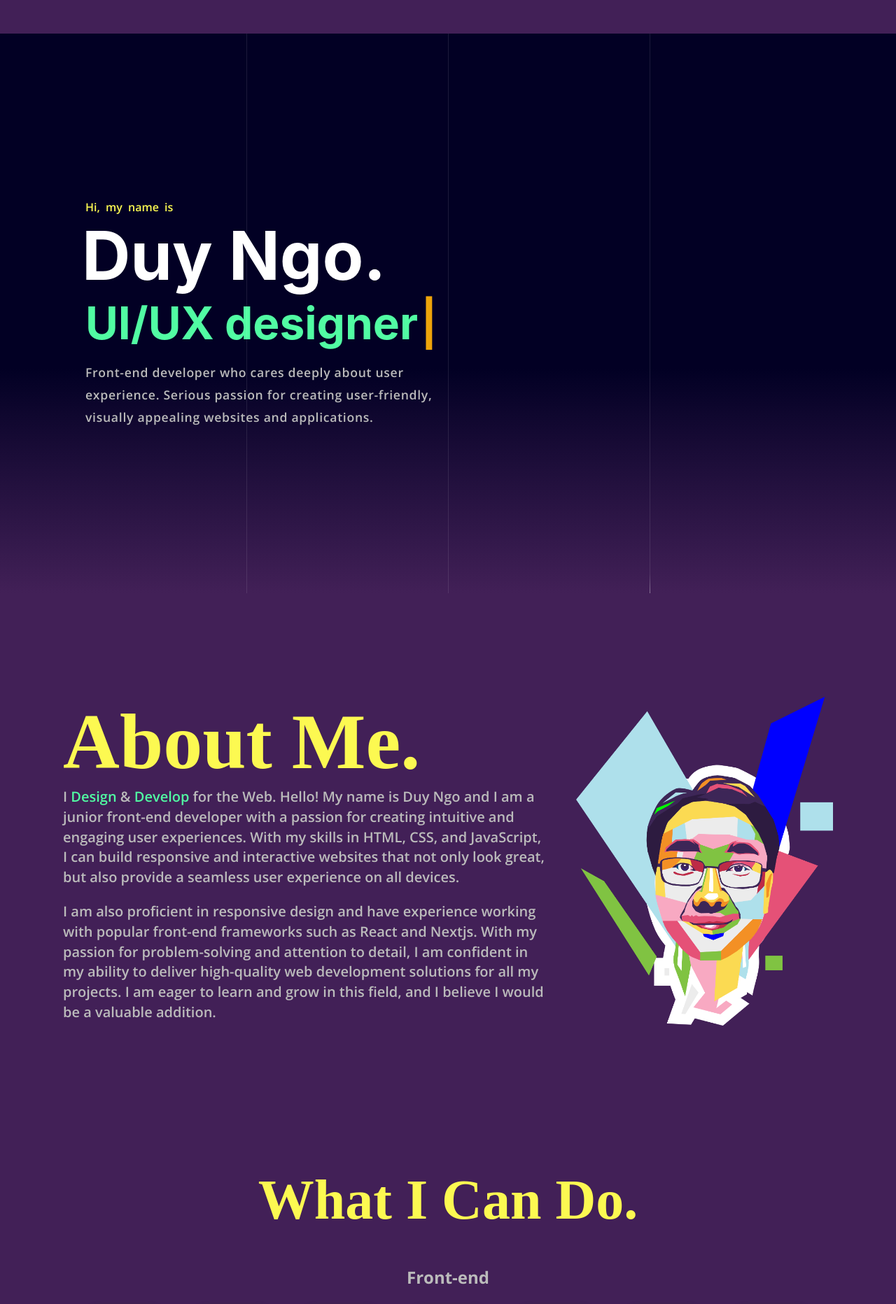
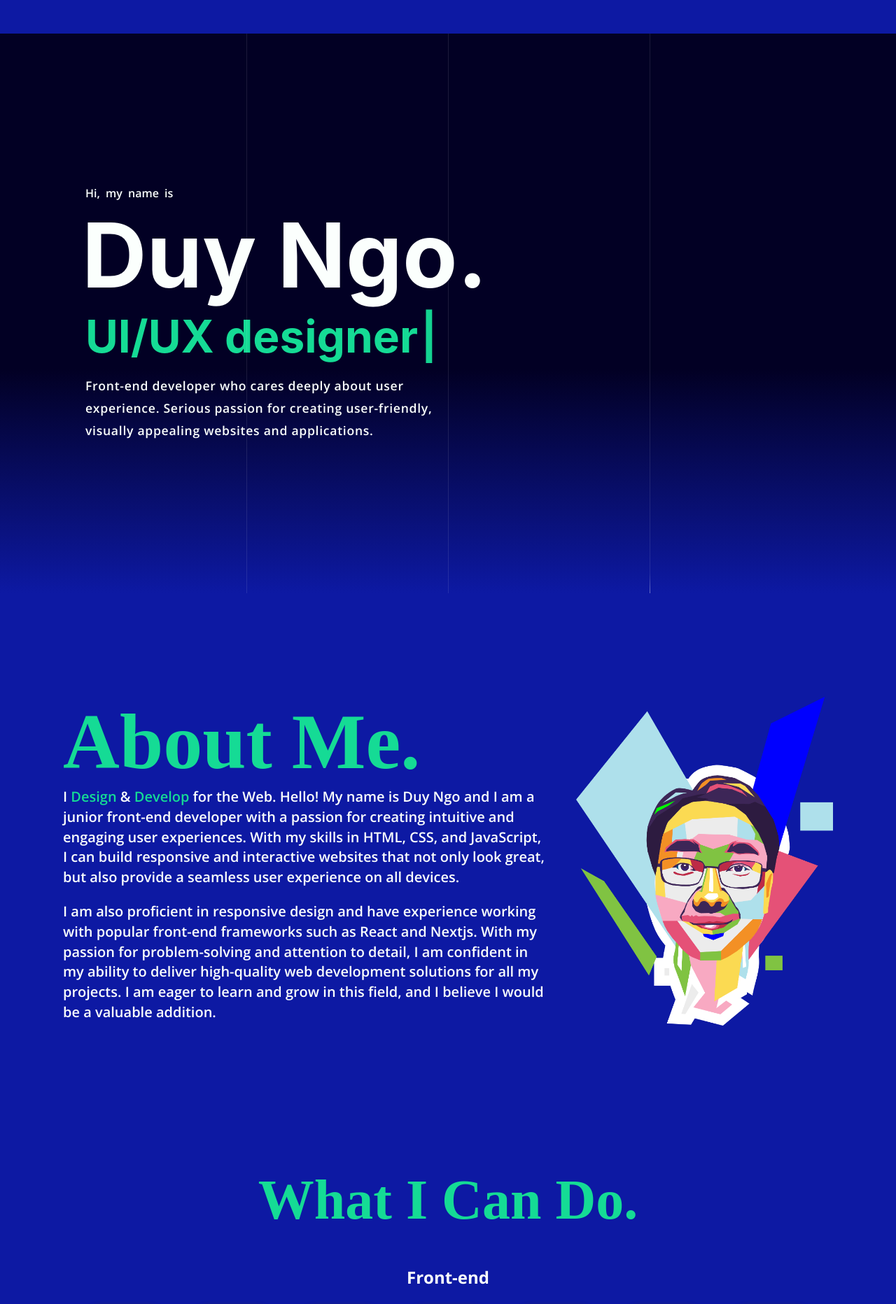
Before and after one commit to Duybo007/portfolio, a React (Create React App) app: page / in a window 1280 px wide. Shown: the top 1864 px of the page at 70% size. Built offline with nearby package versions, Linux system fonts and the light colour scheme; a web font is replaced by a local one.

Commit message:
color change

```diff
--- a/src/components/About.css
+++ b/src/components/About.css
@@ -8,7 +8,7 @@
 
 .about h3{
     font-size: 7rem;
-    color: #FCF951FF;
+    color: #15DB95;
     font-family: 'Cormorant Upright', serif;
     position: relative;
     width: fit-content;
@@ -22,7 +22,7 @@
     height: 4px;
     bottom: 15%;
     left: 0;
-    background-color: #FCF951FF;
+    background-color: #15DB95;
     transform-origin: bottom right;
     transition: transform 0.5s ease-out;
 }
@@ -50,7 +50,7 @@
     font-size: 20px;
     line-height: 1.8rem;
     font-weight: 600;
-    color: rgb(187, 187, 187);
+    color: #FBFFFD;
     max-width: 540px;
     margin-right: 2.5rem;
     font-family: 'Open Sans', sans-serif
@@ -67,7 +67,7 @@
 }
 
 span{
-    color: #51FCA3;
+    color: #15DB95;
 }
 
 
@@ -99,6 +99,8 @@ span{
     }
     .contents p{
         margin: 0;
+        padding: 0 1rem;
+        text-align: left;
     }
     .contents-about{
         align-items: center;
@@ -110,7 +112,7 @@ span{
     }
 
     .contents img {
-        height: 60vh;
+        width: 40vh;
         object-fit: contain;
     }
 
--- a/src/components/Contact.css
+++ b/src/components/Contact.css
@@ -2,7 +2,7 @@
     font-family: 'Cormorant Upright', serif;
     font-weight: 600;
     font-size: 4rem;
-    color: #FCF951FF;
+    color: #15DB95;
     text-align: center;
     position: relative;
 }
@@ -15,7 +15,7 @@
     height: 4px;
     bottom: 15%;
     left: 0;
-    background-color: #FCF951FF;
+    background-color: #15DB95;
     transform-origin: bottom right;
     transition: transform 0.5s ease-out;
 }
@@ -29,7 +29,7 @@ h4 {
     font-family: 'Open Sans', sans-serif;
     font-weight: 400;
     font-size: 20px;
-    color: rgb(187, 187, 187);
+    color: #FBFFFD;
     line-height: 1.5;
 }
 
@@ -44,16 +44,16 @@ h4 {
     padding: 0 2rem;
     margin-top: 100px;
     background: rgb(2,0,36);
-    background: linear-gradient(0deg, rgba(2,0,36,1) 60%, rgba(66,32,87,1) 100%);
+    background: linear-gradient(0deg, rgba(2,0,36,1) 60%, #0D19A3 100%);
 }
 
 .contact-btn{
-    border: 1px solid #51FCA3;
+    border: 1px solid #15DB95;
     border-radius: 5px;
     padding: 1rem 2rem;
     position: relative;
     background-color:transparent;
-    color: #51FCA3;
+    color: #15DB95;
     font-size: 1rem;
     cursor: pointer;
     transition: 0.5s ease-in-out;
@@ -61,7 +61,7 @@ h4 {
 }
 
 .contact-btn:hover{
-    background-color: #51FCA3;
+    background-color: #15DB95;
     color: #422057FF;
     font-weight: 600;
 }
--- a/src/components/Hero.css
+++ b/src/components/Hero.css
@@ -5,7 +5,7 @@
     margin: 3rem auto;
     position: relative;
     background: rgb(2,0,36);
-    background: linear-gradient(180deg, rgba(2,0,36,1) 60%, rgba(66,32,87,1) 100%);
+    background: linear-gradient(180deg, rgba(2,0,36,1) 60%, #0D19A3 100%);
 }
 
 .intro{
@@ -21,16 +21,16 @@
 }
 
 .intro-name{
-    font-size: 6rem;
+    font-size: 8rem;
     text-align: left;
-    color :rgb(255, 255, 255);
+    color :#FBFFFD;
     margin-left: -5px;
 }
 
 .intro h3{
     text-align: left;
     font-size: 4rem;
-    color: rgb(187, 187, 187);
+    color: #15DB95;
 }
 
 
@@ -38,7 +38,7 @@
     font-size: 1rem;
     font-family: 'Open Sans', sans-serif;
     font-weight: 600;
-    color: #FCF951FF;
+    color: #FBFFFD;
     text-align: left;
     word-spacing: 4px
 }
@@ -49,7 +49,7 @@
 
 .intro p{
     text-align: left;
-    color: rgb(187, 187, 187);
+    color: #FBFFFD;
     max-width: 540px;
     font-size: 1.1rem;
     line-height: 2rem;
--- a/src/components/Hero.js
+++ b/src/components/Hero.js
@@ -31,7 +31,7 @@ function Hero() {
             <h1 className='intro-name'>Duy Ngo.</h1>
             <h3>
                 <span className='mr-3'>{text}</span>
-                <Cursor cursorColor='#F7AB0A' />
+                <Cursor cursorColor='#15DB95' />
             </h3>
             <p className='p__opensans des'>
                 Front-end developer who cares deeply about user experience. Serious passion for creating user-friendly, visually appealing websites and applications.</p>
--- a/src/components/Navbar.css
+++ b/src/components/Navbar.css
@@ -1,10 +1,10 @@
 .navbar{
   width: 100vw;
   display: flex;
-  border: 2px solid #422057FF;
+  border: 2px solid #080F5B;
   justify-content: space-between;
   align-items: center;
-  background: #422057FF;
+  background: #080F5B;
   padding: 1rem 2rem;
   position: fixed;
   z-index: 99;
@@ -27,12 +27,12 @@
 
 .navbar-links li{
   margin: 0 2rem;
-  color: rgb(219, 219, 219);
+  color: #FBFFFD;
   transition: 0.3s ease-in;
 }
 
 .navbar-links li:hover{
-    color: #FCF951FF;
+    color: #15DB95;
 }
 
 .navbar-logo{
@@ -48,14 +48,14 @@
 }
 
 .resume{
-    border: 1px solid #FCF951FF;
+    border: 1px solid #FBFFFD;
     border-radius: 5px;
     padding: 0.5rem 1rem;
     position: relative;
 }
 
 .resume a:hover{
-    color: #422057FF
+    color: #FBFFFD
 }
 
 .resume a::before{
@@ -67,7 +67,7 @@
     bottom: 0;
     opacity: 0;
     content: "";
-    background-color: #FCF951FF;
+    background-color: #15DB95;
 }
 
 .resume a:hover::before{
@@ -76,7 +76,6 @@
     right: 0;
     opacity: 1;
     z-index: -1;
-    color: #422057FF
 }
 
 .btn{
@@ -102,7 +101,7 @@
 }
 
 .btn {
-    color: #FCF951FF;
+    color: #15DB95;
     font-size: 2rem;
 }
 
@@ -143,6 +142,6 @@
 .links-small li{
     font-size: 2rem;
     margin-bottom: 4rem;
-    color: #FCF951FF;
+    color: #15DB95;
     overflow-y: hidden;
 }
--- a/src/components/Projects.css
+++ b/src/components/Projects.css
@@ -8,7 +8,7 @@
 }
 .projects h3{
     font-size: 4rem;
-    color: #FCF951FF;
+    color: #15DB95;
     font-family: 'Cormorant Upright', serif;
     text-align: left;
     position: relative;
@@ -24,7 +24,7 @@
     height: 4px;
     bottom: 15%;
     left: 0;
-    background-color: #FCF951FF;
+    background-color: #15DB95;
     transform-origin: bottom right;
     transition: transform 0.5s ease-out;
 }
@@ -35,7 +35,7 @@
 }
 
 .projects-intro{
-    color: rgb(187, 187, 187);
+    color: #FBFFFD;
     font-size: 2rem;
     font-family: 'Open Sans', sans-serif;
     margin: 3rem auto;
@@ -97,8 +97,8 @@
 }
 
 .project-des{
-    background-color: rgb(49, 21, 66);
-    color: rgb(187, 187, 187);
+    background-color: #080F5B;
+    color: #FBFFFD;
     max-width: 50%;
     padding: 1rem;
     border-radius: 10px;
@@ -108,7 +108,7 @@
 }
 
 .project-title{
-    color: #51FCA3;
+    color: #15DB95;
     font-size: 2rem;
     cursor: pointer;
     transition: 0.5s ease-out;
@@ -125,9 +125,9 @@
     0%, 18%, 22%, 25%, 53%, 57%, 100% {
 
         text-shadow:
-        0 0 4px #51FCA3,
-        0 0 11px #51FCA3,
-        0 0 19px #51FCA3,
+        0 0 4px #15DB95,
+        0 0 11px #15DB95,
+        0 0 19px #15DB95,
         0 0 40px #0fa,
         0 0 80px #0fa,
         0 0 90px #0fa,
@@ -165,8 +165,9 @@
 .project-tools{
     display: flex;
     gap: 1.5rem;
-    color: rgb(187, 187, 187);
+    color: #E4C580;
     font-size: 1rem;
+    font-weight: bold;
 }
 
 .project-link{
@@ -181,12 +182,12 @@
 
 .project-link:hover{
     background-color: #51fca4a4;
-    color: #422057FF;
+    color: #FBFFFD;
 }
 
 .work-back{
     font-family: 'Open Sans', sans-serif;
-    color: rgb(83, 40, 109);
+    color: #080F5B;
     position: absolute;
     font-size: 30rem;
     font-weight: bold;
--- a/src/components/Skills.css
+++ b/src/components/Skills.css
@@ -7,7 +7,7 @@
 
 .skills h3{
     font-size: 5rem;
-    color: #FCF951FF;
+    color: #15DB95;
     font-family: 'Cormorant Upright', serif;
     position: relative;
     width:fit-content;
@@ -22,7 +22,7 @@
   height: 4px;
   bottom: 15%;
   left: 0;
-  background-color: #FCF951FF;
+  background-color: #15DB95;
   transform-origin: bottom right;
   transition: transform 0.5s ease-out;
 }
@@ -44,7 +44,7 @@
 
 .skills-list h2{
   font-family: 'Open Sans', sans-serif;
-  color: rgb(187, 187, 187);
+  color: #FBFFFD;
   margin: 1.5rem 0;
 }
 
@@ -52,7 +52,7 @@
     font-size: 1.1rem;
     line-height: 1.8rem;
     font-weight: 600;
-    color: rgb(187, 187, 187);
+    color: #FBFFFD;
     max-width: 540px;
     margin-right: 1rem;
     font-family: 'Open Sans', sans-serif
@@ -131,7 +131,7 @@
 
 .p-back{
   font-family: 'Open Sans', sans-serif;
-  color: rgb(83, 40, 109);
+  color: #080F5B;
   position: absolute;
   font-size: 30rem;
   font-weight: bold;
@@ -149,7 +149,9 @@
   .front, .back{
     border-radius: 15px;
   }
-
+  .p-back{
+    font-size: 10rem;
+  }
   .front,
   .back h1,
   p{
--- a/src/index.css
+++ b/src/index.css
@@ -1,7 +1,7 @@
 @import url('https://fonts.googleapis.com/css2?family=Cormorant+Upright:wght@300;400;500;600;700&family=Open+Sans:wght@300;400;500;600;700&display=swap');
 
 body {
-  background-color: #422057FF;
+  background-color: #0D19A3;
   margin: 0;
   font-family: -apple-system, BlinkMacSystemFont, 'Segoe UI', 'Roboto', 'Oxygen',
     'Ubuntu', 'Cantarell', 'Fira Sans', 'Droid Sans', 'Helvetica Neue',
```
